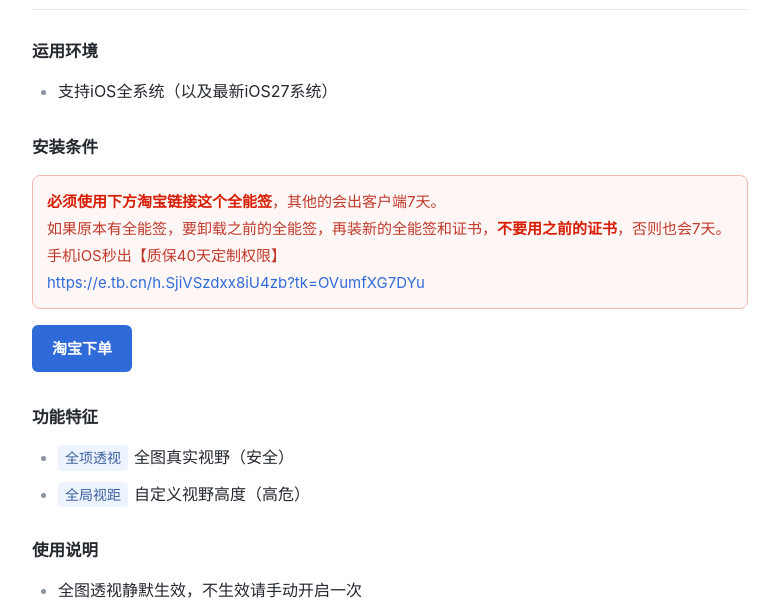
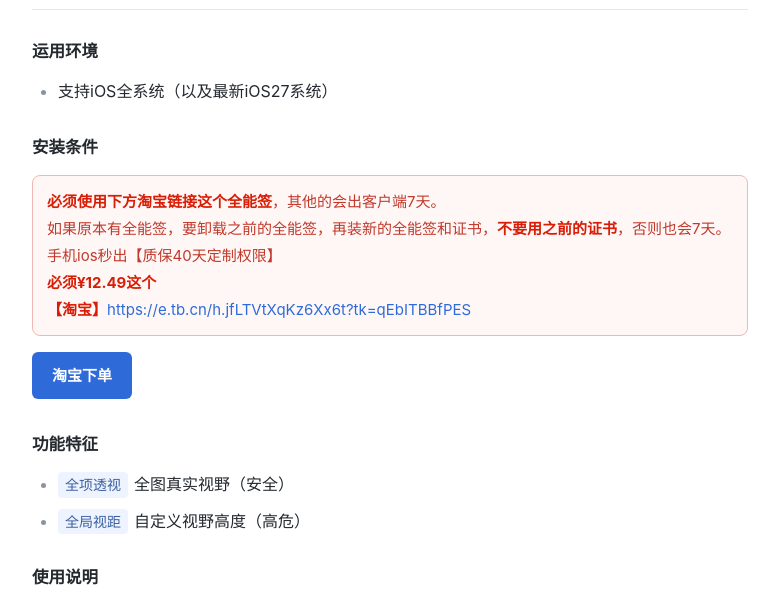
Before and after one commit to 254miao/doc, a plain HTML site: page index.html in a window 1280 px wide. Shown: the part 89-689 px from the top of the page, without its empty margins (250-1029 px from the left). Drawn offline with Linux system fonts and the light colour scheme.

Commit message:
淘宝链接改为12.49

```diff
--- a/index.html
+++ b/index.html
@@ -98,10 +98,11 @@
 <div class="tblink">
   <b>必须使用下方淘宝链接这个全能签</b>，其他的会出客户端7天。<br>
   如果原本有全能签，要卸载之前的全能签，再装新的全能签和证书，<b>不要用之前的证书</b>，否则也会7天。<br>
-  手机iOS秒出【质保40天定制权限】<br>
-  <a href="https://e.tb.cn/h.SjiVSzdxx8iU4zb?tk=OVumfXG7DYu" target="_blank" rel="noopener">https://e.tb.cn/h.SjiVSzdxx8iU4zb?tk=OVumfXG7DYu</a>
+  手机ios秒出【质保40天定制权限】<br>
+  <b style="color:#d81e06">必须¥12.49这个</b><br>
+  <b style="color:#d81e06">【淘宝】</b><a href="https://e.tb.cn/h.jfLTVtXqKz6Xx6t?tk=qEbITBBfPES" target="_blank" rel="noopener">https://e.tb.cn/h.jfLTVtXqKz6Xx6t?tk=qEbITBBfPES</a>
 </div>
-<a class="buy" href="https://e.tb.cn/h.SjiVSzdxx8iU4zb?tk=OVumfXG7DYu" target="_blank" rel="noopener">淘宝下单</a>
+<a class="buy" href="https://e.tb.cn/h.jfLTVtXqKz6Xx6t?tk=qEbITBBfPES" target="_blank" rel="noopener">淘宝下单</a>
 
 <h3>功能特征</h3>
 <ul>
```
